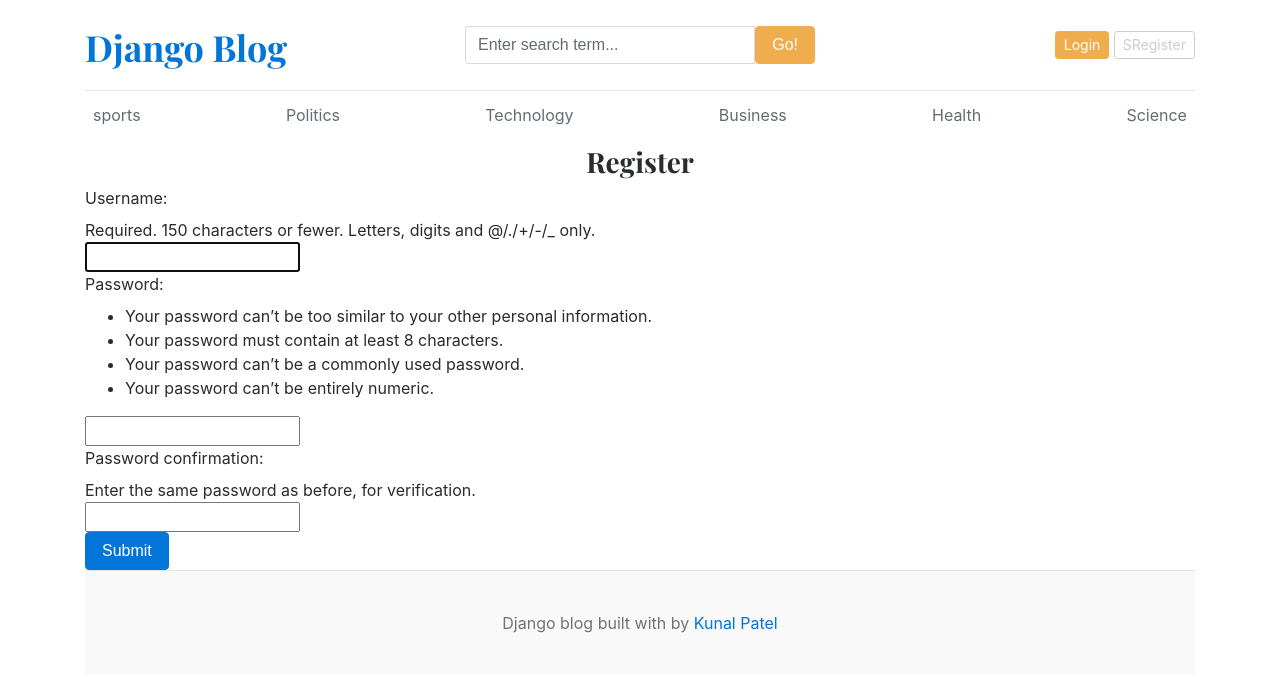
After one commit to KunalPatel1213/Blog-webpage, a Django app: page /register/ in a window 1280 px wide. The commit adds this page. Shown: the top 674 px of the page. Run offline with Django 5.2, Linux system fonts and the light colour scheme; data comes from the database, SQL or seed files in the repository; both versions use the stored data as it was after the commit.

Commit message:
fix the register page

```diff
--- /dev/null
+++ b/blog_main/forms.py
@@ -0,0 +1,7 @@
+from django.contrib.auth.models import User
+from django.contrib.auth.forms import UserCreationForm
+
+class RegistrationForm(UserCreationForm):
+    class Meta:
+        model = User
+        fields = ('username', 'password1', 'password2' )
--- a/blog_main/settings.py
+++ b/blog_main/settings.py
@@ -39,6 +39,7 @@ INSTALLED_APPS = [
     'django.contrib.staticfiles',
     'blogs',
     'assignments',
+    'crispy_forms',
 ]
 
 MIDDLEWARE = [
@@ -56,7 +57,7 @@ ROOT_URLCONF = 'blog_main.urls'
 TEMPLATES = [
     {
         'BACKEND': 'django.template.backends.django.DjangoTemplates',
-        'DIRS': [BASE_DIR / 'templates'],   # ✅ BASE_DIR ke saath path
+        'DIRS': [BASE_DIR / 'templates'],   #
         'APP_DIRS': True,
         'OPTIONS': {
             'context_processors': [
@@ -64,6 +65,7 @@ TEMPLATES = [
                 'django.contrib.auth.context_processors.auth',
                 'django.contrib.messages.context_processors.messages',
                 'blogs.context_processors.get_categories',
+                'blogs.context_processors.get_social_links',
             ],
         },
     },
@@ -127,3 +129,5 @@ STATICFILES_DIRS = [
 
 MEDIA_URL = '/media/'
 MEDIA_ROOT = BASE_DIR / 'media'
+
+CRISPY_TEMPLATE_PACK ='bootstrap4'
--- a/blog_main/urls.py
+++ b/blog_main/urls.py
@@ -25,7 +25,8 @@ urlpatterns = [
     path('admin/', admin.site.urls),
     path('', views.home, name='home'),
     path('category/', include('blogs.urls')),
-    path('<slug:slug>/', BlogsView.blogs, name='blogs' ),
+    path('blogs/<slug:slug>/', BlogsView.blogs, name='blogs' ),
 
-    path('blgs/search/', BlogsView.search, name='search')
+    path('blgs/search/', BlogsView.search, name='search'),
+    path('register/', views.register, name='register'),
 ] + static(settings.MEDIA_URL, document_root=settings.MEDIA_ROOT)
--- a/blog_main/views.py
+++ b/blog_main/views.py
@@ -1,6 +1,7 @@
 from django.shortcuts import render
 from blogs.models import Category, Blog
 from assignments.models import About
+from .forms import RegistrationForm
 
 def home(request):
     featured_posts = Blog.objects.filter(is_featured=True, status='Published').order_by('updated_at')
@@ -17,3 +18,10 @@ def home(request):
         'about': about,
     }
     return render(request, 'home.html', context)
+
+def register(request):
+    form = RegistrationForm()
+    context = {
+        'form': form,
+    }
+    return render(request, 'register.html' , context)
--- a/blogs/views.py
+++ b/blogs/views.py
@@ -38,5 +38,6 @@ def search(request):
 
     context = {
         'blogs': blogs,
+        'keyword':keyword,
     }
     return render(request,  'search.html', context)
--- a/templates/base.html
+++ b/templates/base.html
@@ -29,7 +29,7 @@
           </div>
           <div class="col-4 d-flex justify-content-end align-items-center">
             <a class="btn btn-sm btn-warning" href="#">Login</a> &nbsp;
-            <a class="btn btn-sm btn-outline-secondary" href="#">Sign</a>
+            <a class="btn btn-sm btn-outline-secondary" href="{% url 'register' %}">SRegister</a>
           </div>
         </div>
       </header>
--- /dev/null
+++ b/templates/register.html
@@ -0,0 +1,14 @@
+{% extends 'base.html' %}
+
+
+{% block content %}
+
+<h3 class="text-center">Register</h3>
+<form action=" " method="POST">
+    {% csrf_token %}
+    {{ form }}
+
+    <button type="submit" class="btn btn-primary">Submit</button>
+</form>
+
+{% endblock %}
```
Also changed, not shown: db.sqlite3.
